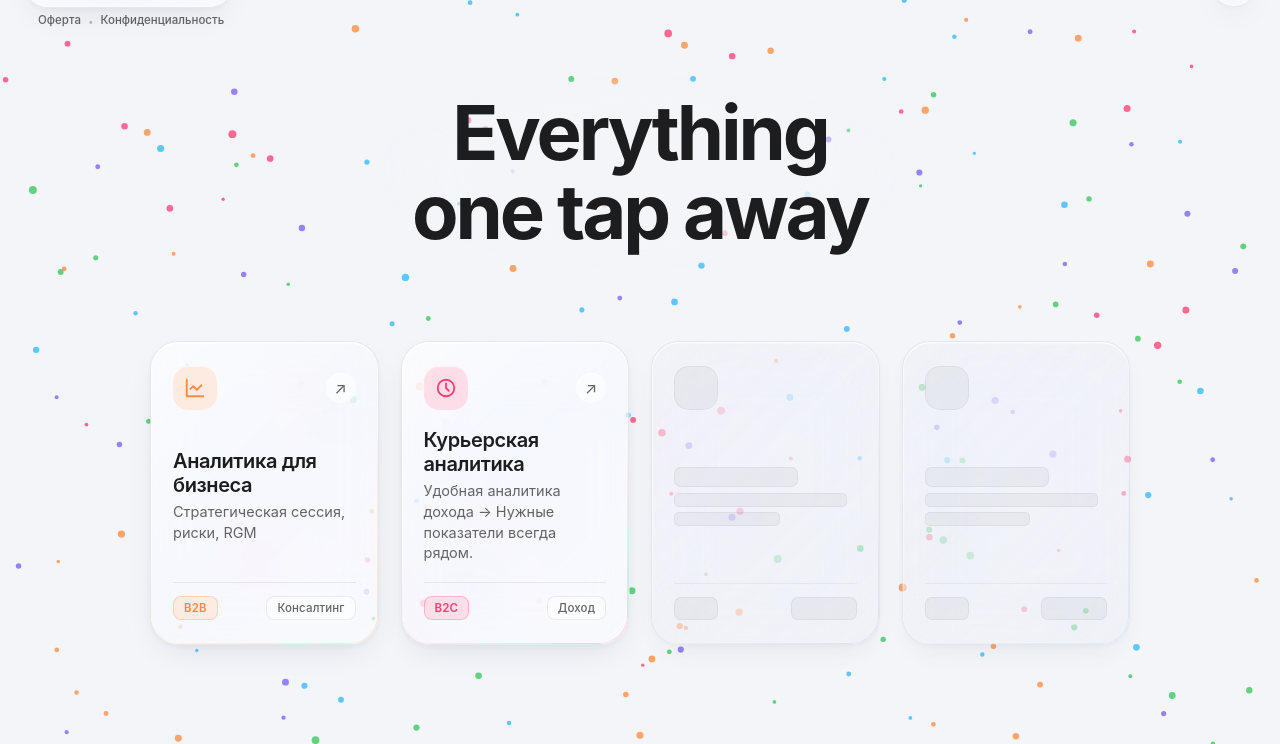
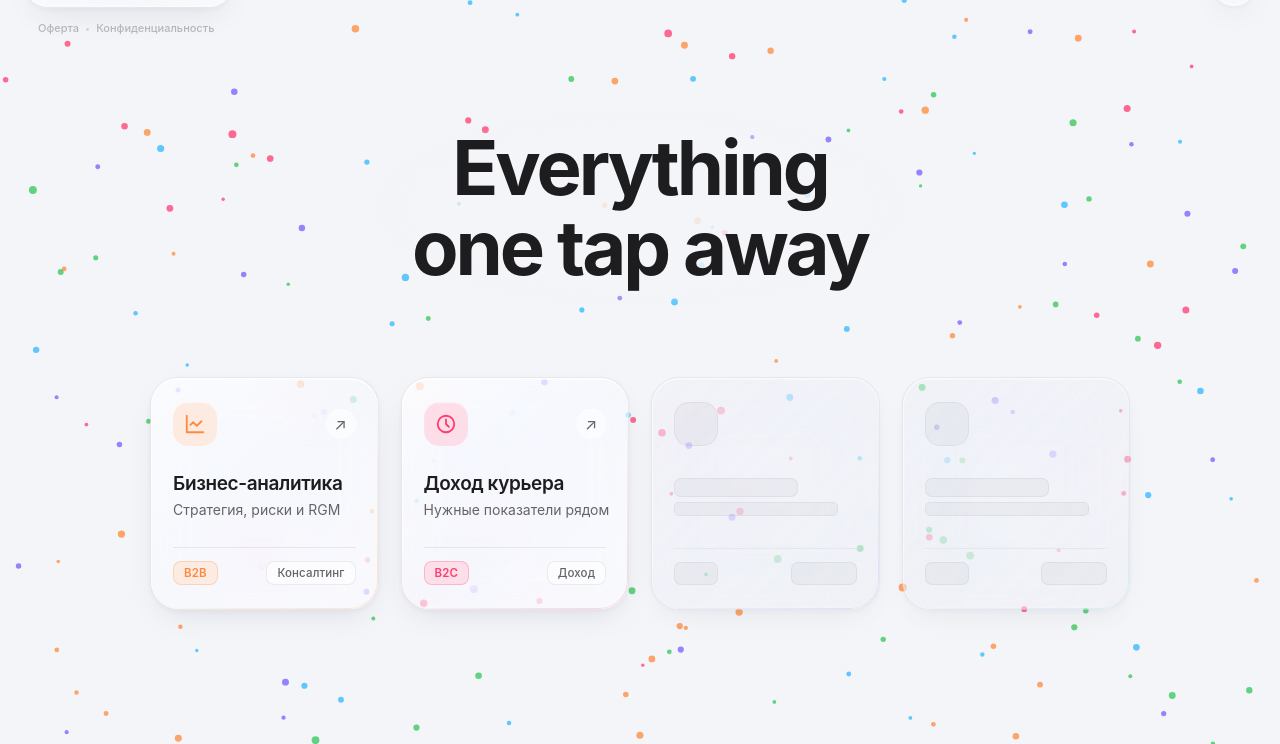
Before and after one commit to sparkle-app/landing-dist, a plain HTML site: page index.html in a window 1280 px wide. Shown: the part 56-800 px from the top of the page. Drawn offline with Linux system fonts and the light colour scheme.

Commit message:
fix(layout): restore exact original card height and h1 vertical position, apply Variant 10, muted legal links

```diff
--- a/index.html
+++ b/index.html
@@ -47,8 +47,11 @@
   --halo: rgba(244, 245, 249, 0.82);
 
   /* Variant 10 static placeholder tone */
-  --skeleton-base: rgba(0, 0, 0, 0.06);
+  --skeleton-base: rgba(0, 0, 0, 0.05);
   --skeleton-highlight: rgba(255, 255, 255, 0.75);
+
+  /* Subtle legal links color */
+  --legal-color: rgba(29, 29, 31, 0.28);
 
   color-scheme: light;
   box-sizing: border-box;
@@ -98,8 +101,10 @@
     --pill-bg: rgba(255, 255, 255, 0.08);
     --halo: rgba(5, 5, 8, 0.78);
 
-    --skeleton-base: rgba(255, 255, 255, 0.06);
-    --skeleton-highlight: rgba(255, 255, 255, 0.16);
+    --skeleton-base: rgba(255, 255, 255, 0.05);
+    --skeleton-highlight: rgba(255, 255, 255, 0.15);
+
+    --legal-color: rgba(255, 255, 255, 0.22);
 
     color-scheme: dark;
   }
@@ -143,8 +148,9 @@
     0 6px 16px rgba(0, 0, 0, 0.5);
   --pill-bg: rgba(255, 255, 255, 0.08);
   --halo: rgba(5, 5, 8, 0.78);
-  --skeleton-base: rgba(255, 255, 255, 0.06);
-  --skeleton-highlight: rgba(255, 255, 255, 0.16);
+  --skeleton-base: rgba(255, 255, 255, 0.05);
+  --skeleton-highlight: rgba(255, 255, 255, 0.15);
+  --legal-color: rgba(255, 255, 255, 0.22);
   color-scheme: dark;
 }
 
@@ -193,7 +199,7 @@ body {
   display: flex;
   flex-direction: column;
   align-items: flex-start;
-  gap: 6px;
+  gap: 14px;
   pointer-events: auto;
 }
 
@@ -249,11 +255,11 @@ body {
   outline-offset: 3px;
 }
 
-/* Legal links under logo (Оферта • Конфиденциальность) */
+/* Legal links under logo (Subtle, unobtrusive) */
 .legal-nav {
   display: inline-flex;
   align-items: center;
-  gap: 7px;
+  gap: 6px;
   padding-left: 14px;
   user-select: none;
 }
@@ -263,9 +269,9 @@ body {
   border: none;
   padding: 0;
   font-family: inherit;
-  font-size: 11.5px;
-  font-weight: 500;
-  color: var(--mute);
+  font-size: 11px;
+  font-weight: 450;
+  color: var(--legal-color);
   cursor: pointer;
   transition: color .2s ease;
   line-height: 1.2;
@@ -273,13 +279,14 @@ body {
 
 .legal-btn:hover {
   color: var(--ink);
+  opacity: 0.75;
   text-decoration: underline;
 }
 
 .legal-dot {
-  opacity: 0.4;
-  font-size: 10px;
-  color: var(--mute);
+  color: var(--legal-color);
+  opacity: 0.6;
+  font-size: 9px;
 }
 
 main {
@@ -328,6 +335,7 @@ h1 {
 /* Liquid Glass Card (Original proportions strictly preserved) */
 .card {
   position: relative;
+  min-height: 233px;
   width: 100%;
   padding: 24px 22px;
   border-radius: 28px;
@@ -473,17 +481,19 @@ h1 {
 
 .card-title {
   display: block;
-  font-size: 20px;
+  font-size: 19px;
   font-weight: 600;
   letter-spacing: -0.02em;
   margin-bottom: 5px;
+  white-space: nowrap;
 }
 
 .card-desc {
   margin: 0;
   color: var(--mute);
-  font-size: 14.5px;
+  font-size: 14px;
   line-height: 1.42;
+  white-space: nowrap;
 }
 
 .micro-preview {
@@ -538,9 +548,8 @@ h1 {
 }
 
 .s-icon { width: 44px; height: 44px; border-radius: 15px; }
-.s-title { height: 20px; width: 68%; border-radius: 7px; margin-bottom: 6px; }
-.s-d1 { height: 14px; width: 95%; border-radius: 5px; margin-bottom: 5px; }
-.s-d2 { height: 14px; width: 58%; border-radius: 5px; }
+.s-title { height: 19px; width: 68%; border-radius: 7px; margin-bottom: 5px; }
+.s-desc { height: 14px; width: 90%; border-radius: 5px; }
 .s-b1 { height: 23px; width: 44px; border-radius: 7px; }
 .s-b2 { height: 23px; width: 66px; border-radius: 7px; }
 
@@ -676,7 +685,7 @@ h1 {
 @media (max-width: 520px) {
   .topbar { left: 16px; right: 16px; }
   .brand-logo-svg { height: 22px; }
-  .legal-nav { padding-left: 8px; font-size: 11px; }
+  .legal-nav { padding-left: 8px; font-size: 10.5px; }
   .modal-card { max-height: 90vh; }
   .modal-header, .modal-body, .modal-footer { padding-left: 20px; padding-right: 20px; }
 }
@@ -719,7 +728,7 @@ h1 {
       </svg>
     </a>
 
-    <!-- Legal Links (Оферта • Конфиденциальность) -->
+    <!-- Subtle Legal Links (Оферта • Конфиденциальность) -->
     <nav class="legal-nav" aria-label="Юридические документы">
       <button type="button" class="legal-btn" onclick="openLegalModal('terms')">Оферта</button>
       <span class="legal-dot">•</span>
@@ -751,8 +760,8 @@ h1 {
           <span class="arrow" aria-hidden="true">↗</span>
         </div>
         <div class="card-body">
-          <span class="card-title">Аналитика для бизнеса</span>
-          <p class="card-desc" id="d1">Стратегическая сессия, риски, RGM</p>
+          <span class="card-title">Бизнес-аналитика</span>
+          <p class="card-desc" id="d1">Стратегия, риски и RGM</p>
         </div>
         <div class="micro-preview">
           <span class="badge-pill badge-accent">B2B</span>
@@ -771,8 +780,8 @@ h1 {
           <span class="arrow" aria-hidden="true">↗</span>
         </div>
         <div class="card-body">
-          <span class="card-title">Курьерская аналитика</span>
-          <p class="card-desc" id="d2">Удобная аналитика дохода → Нужные показатели всегда рядом.</p>
+          <span class="card-title">Доход курьера</span>
+          <p class="card-desc" id="d2">Нужные показатели рядом</p>
         </div>
         <div class="micro-preview">
           <span class="badge-pill badge-accent">B2C</span>
@@ -789,8 +798,7 @@ h1 {
         </div>
         <div class="card-body">
           <div class="s-title v10-elem"></div>
-          <div class="s-d1 v10-elem"></div>
-          <div class="s-d2 v10-elem"></div>
+          <div class="s-desc v10-elem"></div>
         </div>
         <div class="micro-preview">
           <span class="s-b1 v10-elem"></span>
@@ -807,8 +815,7 @@ h1 {
         </div>
         <div class="card-body">
           <div class="s-title v10-elem"></div>
-          <div class="s-d1 v10-elem"></div>
-          <div class="s-d2 v10-elem"></div>
+          <div class="s-desc v10-elem"></div>
         </div>
         <div class="micro-preview">
           <span class="s-b1 v10-elem"></span>
```
